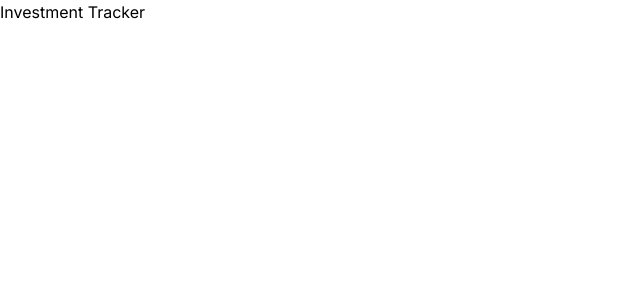
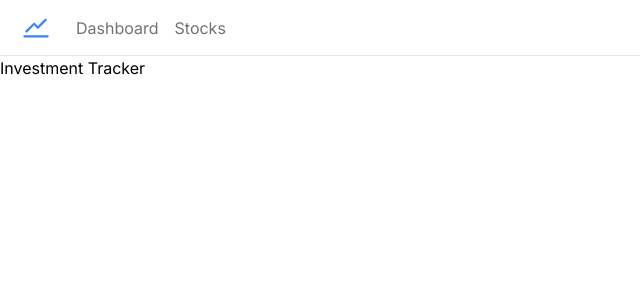
Before and after one commit to sawfiz/invest-tracker, a Next.js app: page / in a window 1280 px wide. Shown: the top 300 px of the page, without its empty margins (0-640 px from the left). Built offline with nearby package versions, Linux system fonts and the light colour scheme.

Commit message:
Add NavBar

```diff
--- /dev/null
+++ b/app/NavBar.tsx
@@ -0,0 +1,25 @@
+import Link from "next/link";
+import React from "react";
+import { AiOutlineStock } from "react-icons/ai";
+
+
+const NavBar = () => {
+  const links = [
+    { label: "Dashboard", href: "/" },
+    { label: "Stocks", href: "/stocks" },
+  ];
+  return (
+    <div className="flex space-x-6 border-b h-14 items-center px-5">
+      <Link href="/"><AiOutlineStock className="size-8 text-blue-500"/></Link>
+      <ul className="flex space-x-4">
+        {links.map((link) => (
+          <li className="text-zinc-500 hover:text-zinc-800 transition-colors">
+            <Link href={link.href}>{link.label}</Link>
+          </li>
+        ))}
+      </ul>
+    </div>
+  );
+};
+
+export default NavBar;
--- a/app/layout.tsx
+++ b/app/layout.tsx
@@ -1,6 +1,7 @@
 import type { Metadata } from "next";
 import { Inter } from "next/font/google";
 import "./globals.css";
+import NavBar from "./NavBar";
 
 const inter = Inter({ subsets: ["latin"] });
 
@@ -16,7 +17,10 @@ export default function RootLayout({
 }>) {
   return (
     <html lang="en">
-      <body className={inter.className}>{children}</body>
+      <body className={inter.className}>
+        <NavBar />
+        <main>{children}</main>
+      </body>
     </html>
   );
 }
--- a/app/page.tsx
+++ b/app/page.tsx
@@ -1,5 +1,3 @@
-import Image from "next/image";
-
 export default function Home() {
   return (
     <>
```
Also changed, not shown: package.json (+5 -4 lines), 1 other file (tests, documents, lock files or other folders).
